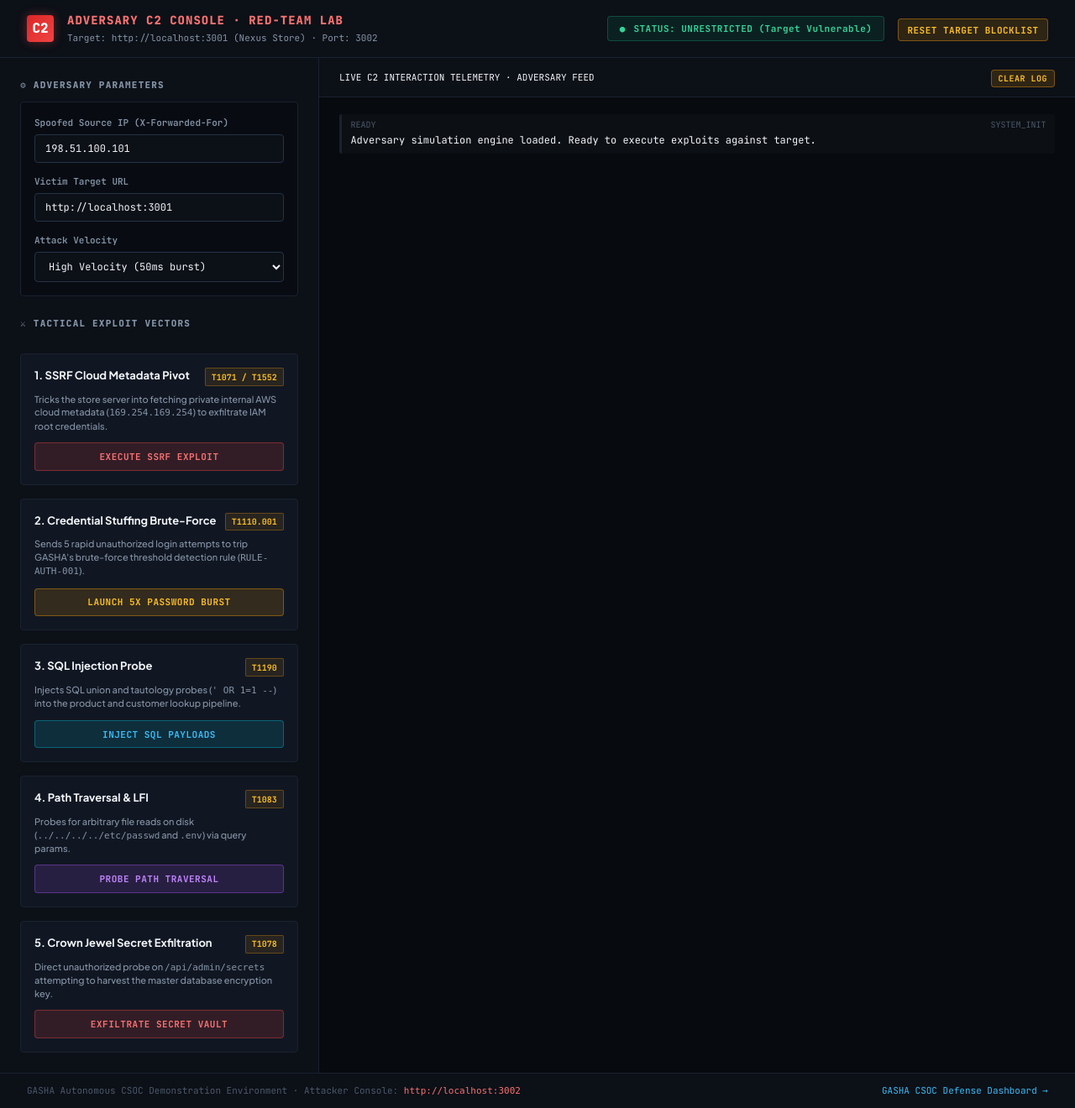
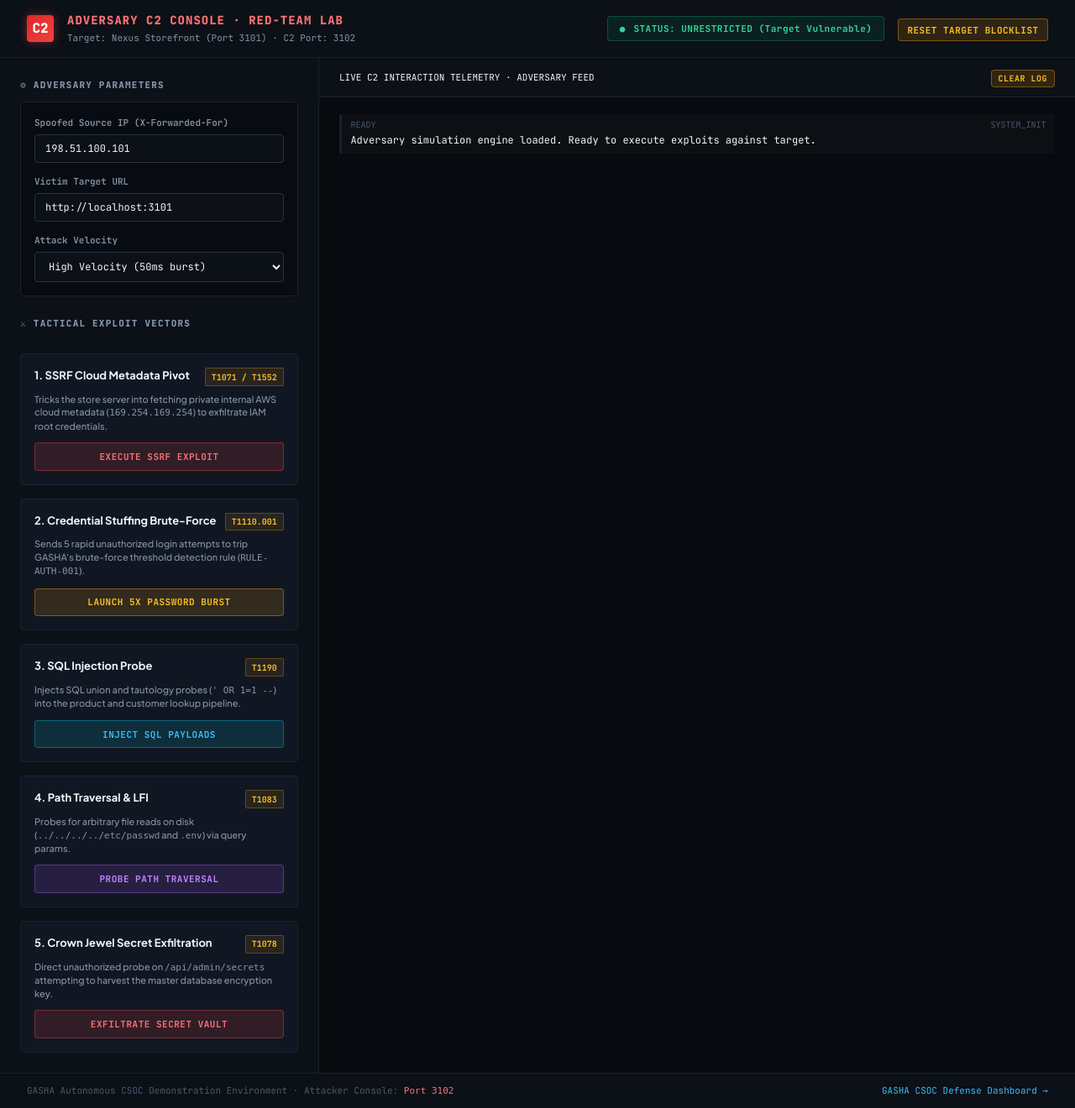
Before and after one commit to NaodBrhane2738/GASHA, a Python web app: template apps/attacker-console/templates/index.html in a window 1280 px wide. Shown: the whole page at 84% size. Run offline with Jinja, Linux system fonts and the light colour scheme; the template is opened without the code that fills it, so the values that code supplies are empty.

Commit message:
chore(config): adjust port mapping to 3100-3102 to avoid Windows Hyper-V dynamic port exclusions and enable LAN availability

```diff
--- a/apps/api/app/response/enforcement.py
+++ b/apps/api/app/response/enforcement.py
@@ -86,7 +86,7 @@ class TargetSecurityClient:
         try:
             import urllib.request, json
             req = urllib.request.Request(
-                "http://localhost:3001/api/demo/block-ip",
+                os.getenv("DEMO_TARGET_URL", "http://localhost:3101/api/demo/block-ip"),
                 data=json.dumps({"ip": canonical_ip}).encode("utf-8"),
                 headers={"Content-Type": "application/json"}
             )
--- a/apps/attacker-console/main.py
+++ b/apps/attacker-console/main.py
@@ -15,11 +15,11 @@ app = FastAPI(
     version="1.0.0"
 )
 
-TARGET_BASE = os.getenv("TARGET_URL", "http://localhost:3001")
+TARGET_BASE = os.getenv("TARGET_URL", "http://localhost:3101")
 
 class AttackConfig(BaseModel):
     attackerIp: str = "198.51.100.101"
-    targetUrl: str = "http://localhost:3001"
+    targetUrl: str = os.getenv("TARGET_URL", "http://localhost:3101")
     count: int = 5
     delayMs: int = 50
 
--- a/apps/attacker-console/templates/index.html
+++ b/apps/attacker-console/templates/index.html
@@ -406,7 +406,7 @@
       <div class="c2-logo">C2</div>
       <div class="brand-title">
         <h1>Adversary C2 Console &middot; Red-Team Lab</h1>
-        <span>Target: http://localhost:3001 (Nexus Store) &middot; Port: 3002</span>
+        <span>Target: Nexus Storefront (Port 3101) &middot; C2 Port: 3102</span>
       </div>
     </div>
 
@@ -438,7 +438,7 @@
           </div>
           <div class="field-row">
             <label>Victim Target URL</label>
-            <input type="text" id="cfg-target-url" value="http://localhost:3001">
+            <input type="text" id="cfg-target-url" value="http://localhost:3101">
           </div>
           <div class="field-row">
             <label>Attack Velocity</label>
@@ -544,10 +544,10 @@
   <footer class="c2-footer">
     <div>
       <span>GASHA Autonomous CSOC Demonstration Environment</span> &middot;
-      <span>Attacker Console: <code style="color: #F87171;">http://localhost:3002</code></span>
+      <span>Attacker Console: <code style="color: #F87171;">Port 3102</code></span>
     </div>
     <div>
-      <a href="http://localhost:3000" target="_blank" style="color: #38BDF8; text-decoration: none;">GASHA CSOC Defense Dashboard &rarr;</a>
+      <a id="dashboard-link" href="http://localhost:3100" target="_blank" style="color: #38BDF8; text-decoration: none;">GASHA CSOC Defense Dashboard &rarr;</a>
     </div>
   </footer>
 
--- a/apps/web/package.json
+++ b/apps/web/package.json
@@ -3,7 +3,7 @@
   "version": "0.1.0",
   "private": true,
   "scripts": {
-    "dev": "next dev -H 0.0.0.0",
+    "dev": "next dev -H 0.0.0.0 -p 3100",
     "build": "next build",
     "start": "next start",
     "lint": "eslint"
```
